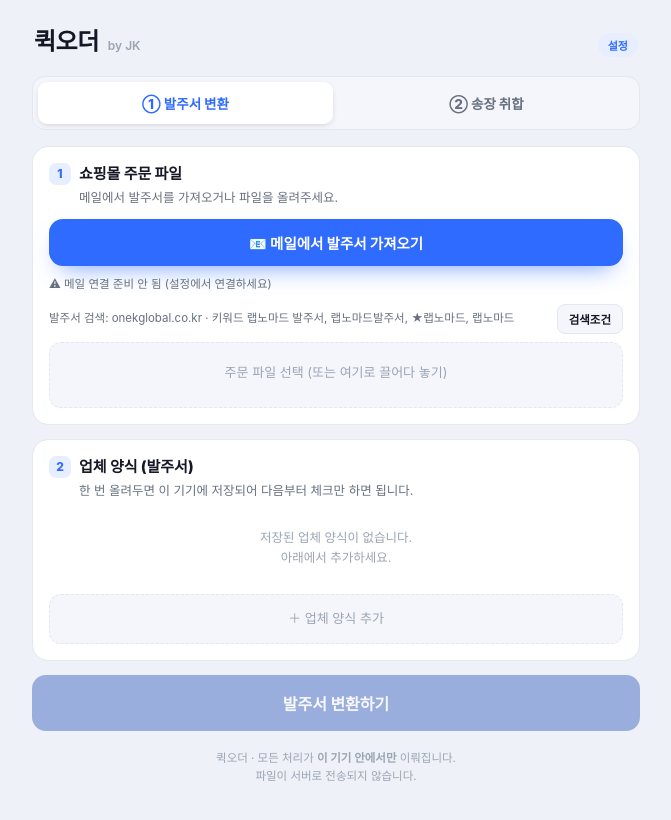
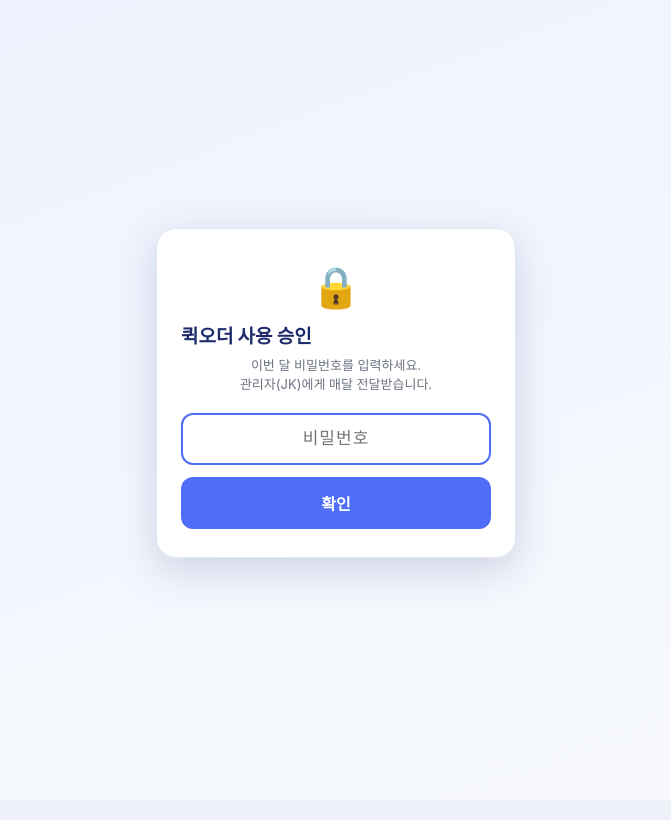
Before and after one commit to vagabondjk/quickorder, a plain HTML site: page index.html in a window 1280 px wide. Shown: the whole page, without its empty margins (304-975 px from the left). Drawn offline with nearby package versions, Linux system fonts and the light colour scheme.

Commit message:
Add files via upload

```diff
--- a/index.html
+++ b/index.html
@@ -167,7 +167,7 @@
 <body>
 <div class="wrap">
   <header>
-    <b>퀵오더</b><span class="sub">by JK</span>
+    <b>퀵오더</b><span class="sub">by JK · <span id="app-ver">v15</span></span>
     <span style="margin-left:auto"></span>
     <button class="chip" id="btn-settings">설정</button>
   </header>
@@ -271,7 +271,7 @@
     </div>
   </div>
 
-  <p class="foot">퀵오더 · 모든 처리가 <b>이 기기 안에서만</b> 이뤄집니다.<br>파일이 서버로 전송되지 않습니다.</p>
+  <p class="foot">퀵오더 <b>v15</b> · 모든 처리가 <b>이 기기 안에서만</b> 이뤄집니다.<br>파일이 서버로 전송되지 않습니다.</p>
 </div>
 
 <!-- 메일 선택 모달 -->
@@ -348,6 +348,7 @@
 
 <script src="https://cdn.jsdelivr.net/npm/exceljs@4.4.0/dist/exceljs.min.js"></script>
 <script src="https://accounts.google.com/gsi/client" async></script>
+<script src="qo-lock.js"></script>
 <script src="qo-logic.js"></script>
 <script src="qo-gmail.js"></script>
 <script src="qo-app.js"></script>
--- /dev/null
+++ b/qo-lock.js
@@ -0,0 +1,153 @@
+/* ===================================================================
+   퀵오더 — 사용 승인(월별 비밀번호) 잠금  [웹 전용 비밀번호]
+   "[JK전용] 퀵오더웹 비밀번호 2년치.txt" 의 비밀번호로 로그인.
+   * 소스에는 비밀번호의 해시만 있어, 코드를 봐도 비밀번호를 알 수 없음.
+   * 관리자 마스터 비밀번호는 만료 없이 통과(저장하지 않음).
+   * 월 비밀번호로 들어오면 그 달 동안 이 기기에서 재입력 불필요.
+   =================================================================== */
+"use strict";
+const LOCK = (() => {
+  const SALT = "047ec6b655a0775637a17f233ce04bd4";
+  const MASTER = "4e3782b5293b1e04564a07aa343a25638ff682519529454c5898d0d984907c35";
+  const MONTHS = {
+    "202607": "e75224ee2d3606ca4cd87a87aaef042d92614ba1995e973c9d6bcbe1b7197f68",
+    "202608": "869abde9ba917da3ac189c77dba267fccf9a6918a84c164ad052ea2f3a85776d",
+    "202609": "cbe76ea6b6c40a2111332fb483004fc21a319f1fed4833af3d23ae8dc705e33f",
+    "202610": "0feac02788359c0b4c2a5b11abe13f07fb7e4475d1d319e79f4fa39062fa065b",
+    "202611": "ac62c71028f6e5d58d566562f78bf0c6de4b41538e7832bbca40769168beed1f",
+    "202612": "7c066a3f172c383fd0814476d6dd3b206634ea1855bc938ffb3cd91c517e0679",
+    "202701": "fb7d13374438440127f935c06cd72766de3aec4d6ea77d298fa9d3e0e0dd9658",
+    "202702": "dc07b35af0802eb8ff345d7ef0a605762fde63029b4ce6a4d5d0b27c2f2cee40",
+    "202703": "8e8e97e1354e1d085fbe1c6805931015a43c9fe749fbc4b6a2bc4ceb77a2b335",
+    "202704": "552051b106e7da18918de7d3151c78880a433cdd87e1c824373bcded57a780da",
+    "202705": "f24f6d2164a74e4907f75e7d5cc67e4abc06efa292be76ed09e8414d831af57c",
+    "202706": "ad8fa5e4e8dd36bb05f38c27aa843bb3080daca3d8d1f8118aa801eb49361659",
+    "202707": "e3220a841ffd431c055763755e71d256693e906d0b9a4c81620a247602b150b7",
+    "202708": "3dcfb41ac36cc5a6c16fc1985064d2a58fa626deaa345d0dd08a562ef5f45b0b",
+    "202709": "8c89c8350a7b8968d75b98877cbde08f10b387cee2eefc7bfa17a6dd29cf6304",
+    "202710": "f98d4126d7e19a503f9989f5b235c1b895b6bc6184429b970b94c235923d228a",
+    "202711": "d1ebedc0f42593036edefb3848377ef92f02421533e7fc93d4cc3c910be320d5",
+    "202712": "eb8d2c7de5caa1023caf004613a5c23fc4787bc433a1fb0f060ee91bcbb4b2a9",
+    "202801": "b631edb75d612bf7b51a23198d91d143264cc91427328b32fd10c48ac4279b22",
+    "202802": "4aac6206280bee4a6163d82a6fe24fb25e804d56d7c8d35ec64fb8706ca8e351",
+    "202803": "0ba5b6fb1c0722396a3bcb8bfd54d0354b9792d1ff4e42496a32d302d3ed7c1d",
+    "202804": "5eca2575eaa9808db946ed3fb06a014b02844e133af6e4be8540571b9da9661e",
+    "202805": "1c52a9a2380fca585e064ad127e212327655e31bb872fb7f9504860aa3f4bbef",
+    "202806": "a186e069936eb801004e2976d21003b307d9804aff5d0a242a7b0f1693949385",
+  };
+
+  async function sha256Hex(str) {
+    const buf = await crypto.subtle.digest("SHA-256", new TextEncoder().encode(str));
+    return [...new Uint8Array(buf)].map(b => b.toString(16).padStart(2, "0")).join("");
+  }
+  const hashPw = pw => sha256Hex(SALT + String(pw).trim().toUpperCase());
+  function currentYm() {
+    const d = new Date();
+    return "" + d.getFullYear() + String(d.getMonth() + 1).padStart(2, "0");
+  }
+  function deviceId() {
+    let id = null;
+    try { id = localStorage.getItem("qo_device"); } catch (e) {}
+    if (!id) {
+      const r = crypto.getRandomValues(new Uint8Array(16));
+      id = [...r].map(b => b.toString(16).padStart(2, "0")).join("");
+      try { localStorage.setItem("qo_device", id); } catch (e) {}
+    }
+    return id;
+  }
+  const configured = () => !!MASTER || Object.keys(MONTHS).length > 0;
+
+  async function verify(pw) {
+    const h = await hashPw(pw);
+    if (MASTER && h === MASTER) return "master";
+    const ym = currentYm();
+    if (MONTHS[ym] && h === MONTHS[ym]) return "month";
+    return false;
+  }
+  const unlockToken = ym => sha256Hex(deviceId() + SALT + ym + (MONTHS[ym] || ""));
+
+  async function isUnlocked() {
+    if (!configured()) return true;
+    try {
+      const s = JSON.parse(localStorage.getItem("qo_lock") || "null");
+      if (!s || s.month !== currentYm()) return false;
+      return s.token === await unlockToken(s.month);
+    } catch (e) { return false; }
+  }
+  async function saveUnlock() {
+    const ym = currentYm();
+    try { localStorage.setItem("qo_lock", JSON.stringify({ month: ym, token: await unlockToken(ym) })); } catch (e) {}
+  }
+  function signOut() { try { localStorage.removeItem("qo_lock"); } catch (e) {} }
+
+  /* ---------- 잠금 화면 UI ---------- */
+  function injectStyle() {
+    if (document.getElementById("qo-lock-style")) return;
+    const st = document.createElement("style");
+    st.id = "qo-lock-style";
+    st.textContent = `
+      #qo-lock{position:fixed;inset:0;z-index:2147483647;display:flex;align-items:center;justify-content:center;
+        background:linear-gradient(160deg,#eef2ff,#f8fafc);font-family:-apple-system,BlinkMacSystemFont,"맑은 고딕",sans-serif}
+      #qo-lock .card{width:min(92vw,360px);background:#fff;border-radius:20px;padding:28px 24px;
+        box-shadow:0 12px 40px rgba(30,50,120,.18);text-align:center}
+      #qo-lock .lk{font-size:40px;margin-bottom:6px}
+      #qo-lock h2{margin:0 0 4px;font-size:19px;color:#1e2b6b}
+      #qo-lock p{margin:0 0 18px;font-size:13px;color:#6b7280;line-height:1.5}
+      #qo-lock input{width:100%;box-sizing:border-box;padding:14px 14px;font-size:17px;text-align:center;
+        border:2px solid #dfe3ee;border-radius:12px;outline:none;letter-spacing:1px}
+      #qo-lock input:focus{border-color:#4f6ef7}
+      #qo-lock button{width:100%;margin-top:12px;padding:14px;font-size:16px;font-weight:700;color:#fff;
+        background:#4f6ef7;border:none;border-radius:12px;cursor:pointer}
+      #qo-lock button:disabled{opacity:.5}
+      #qo-lock .msg{min-height:18px;margin-top:12px;font-size:13px;color:#e5484d;font-weight:600}
+    `;
+    document.head.appendChild(st);
+  }
+  function buildOverlay() {
+    const root = document.createElement("div");
+    root.id = "qo-lock";
+    root.innerHTML =
+      "<div class=\"card\">" +
+      "<div class=\"lk\">🔒</div>" +
+      "<h2>퀵오더 사용 승인</h2>" +
+      "<p>이번 달 비밀번호를 입력하세요.<br>관리자(JK)에게 매달 전달받습니다.</p>" +
+      "<input id=\"qo-lock-pw\" type=\"password\" inputmode=\"text\" autocomplete=\"off\" " +
+        "autocapitalize=\"characters\" autocorrect=\"off\" placeholder=\"비밀번호\">" +
+      "<button id=\"qo-lock-go\">확인</button>" +
+      "<div class=\"msg\" id=\"qo-lock-msg\"></div>" +
+      "</div>";
+    return root;
+  }
+  function ensureUnlocked() {
+    return new Promise(resolve => {
+      if (!configured()) return resolve(true);
+      injectStyle();
+      const root = buildOverlay();
+      const attach = () => document.body.appendChild(root);
+      if (document.body) attach(); else document.addEventListener("DOMContentLoaded", attach);
+      const input = root.querySelector("#qo-lock-pw");
+      const btn = root.querySelector("#qo-lock-go");
+      const msg = root.querySelector("#qo-lock-msg");
+
+      isUnlocked().then(ok => {
+        if (ok) { root.remove(); return resolve(true); }
+        setTimeout(() => { try { input.focus(); } catch (e) {} }, 100);
+        if (!MONTHS[currentYm()] && MASTER)
+          msg.textContent = "이번 달 비밀번호가 없습니다. 관리자에게 문의하세요.";
+        let busy = false;
+        async function go() {
+          if (busy) return; busy = true; btn.disabled = true; msg.textContent = "";
+          const kind = await verify(input.value);
+          if (kind === "month") { await saveUnlock(); root.remove(); resolve(true); }
+          else if (kind === "master") { root.remove(); resolve(true); }
+          else { msg.textContent = "비밀번호가 올바르지 않습니다."; input.value = ""; input.focus(); busy = false; btn.disabled = false; }
+        }
+        btn.addEventListener("click", go);
+        input.addEventListener("keydown", e => { if (e.key === "Enter") go(); });
+      });
+    });
+  }
+
+  const ready = ensureUnlocked();
+  return { ready, ensureUnlocked, isUnlocked, verify, signOut, configured, currentYm };
+})();
--- a/sw.js
+++ b/sw.js
@@ -1,8 +1,8 @@
 /* 퀵오더 서비스워커 — '항상 최신' 방식 (network-first)
    앱 파일은 매번 새로 받아오고, 인터넷이 안 될 때만 캐시를 사용한다.
    → 재배포하면 새로고침만으로 바로 최신 코드가 뜬다. */
-const CACHE = "quickorder-v13";
-const ASSETS = ["./", "./index.html", "./qo-logic.js", "./qo-gmail.js", "./qo-app.js",
+const CACHE = "quickorder-v15";
+const ASSETS = ["./", "./index.html", "./qo-lock.js", "./qo-logic.js", "./qo-gmail.js", "./qo-app.js",
   "./manifest.json", "./icon-192.png", "./icon-512.png", "./apple-touch-icon.png"];
 // 절대 안 바뀌는 외부 라이브러리는 캐시 우선(빠름)
 const CDN = "https://cdn.jsdelivr.net/npm/exceljs@4.4.0/dist/exceljs.min.js";
```
